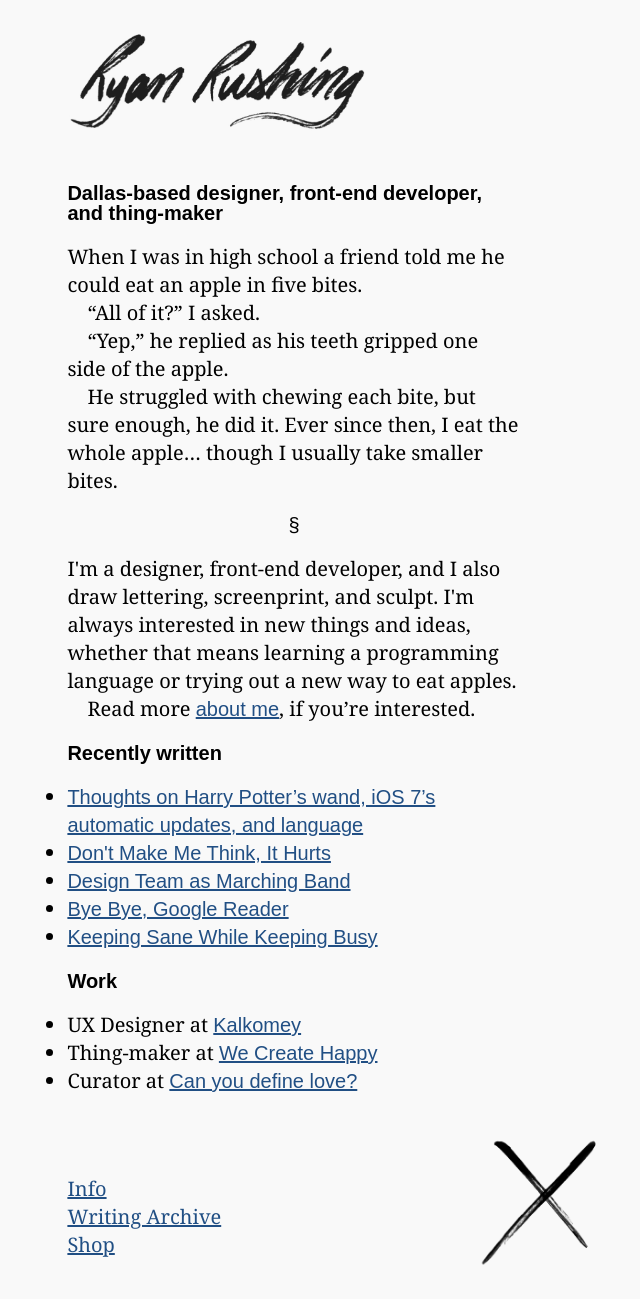
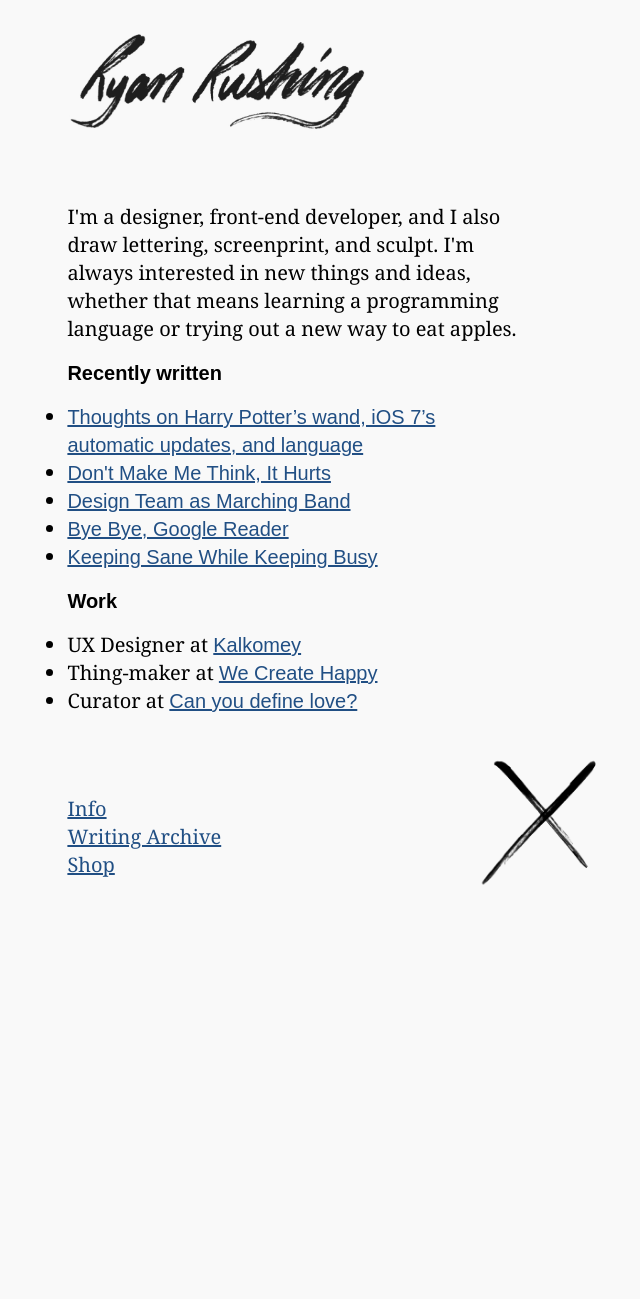
Before and after one commit to WriteEditor/ryan-rushing, a Jekyll site: the page built from index.html, in a window 1280 px wide. Shown: the whole page, without its empty margins (99-739 px from the left). Built offline with Jekyll 4.4.1, drawn with Linux system fonts in a browser that asks for light colours; nearby versions of some CDN libraries; Markdown is read by kramdown in place of the engine named in the settings; comment, search, counter and statistics services are not loaded; after the commit the page ends 919 px from its top, so only the background shows below that.

Commit message:
removing the apple story

```diff
--- a/index.html
+++ b/index.html
@@ -1,18 +1,10 @@
 ---
 layout: global
-title: Dallas-based designer, front-end developer, and thing-maker
 ---
 
-<p>When I was in high school a friend told me he could eat an apple in five bites.</p>
-<p>&ldquo;All of it?&rdquo; I asked.</p>
-<p>&ldquo;Yep,&rdquo; he replied as his teeth gripped one side of the apple.</p>
-<p>He struggled with chewing each bite, but sure enough, he did it. Ever since then, I eat the whole apple&hellip; though I usually take smaller bites.</p>
-
-<hr>
-
-<p>I'm a designer, front-end developer, and I also draw lettering, screenprint, and sculpt. I'm always interested in new things and ideas, whether that means learning a programming language or trying out a new way to eat apples.</p>
-
-<p>Read more <a href="/about/">about me</a>, if you&rsquo;re interested.</p>
+<article>
+	<p>I'm a designer, front-end developer, and I also draw lettering, screenprint, and sculpt. I'm always interested in new things and ideas, whether that means learning a programming language or trying out a new way to eat apples.</p>
+</article>
 
 <h3>Recently written</h3>
 <ul>
```
